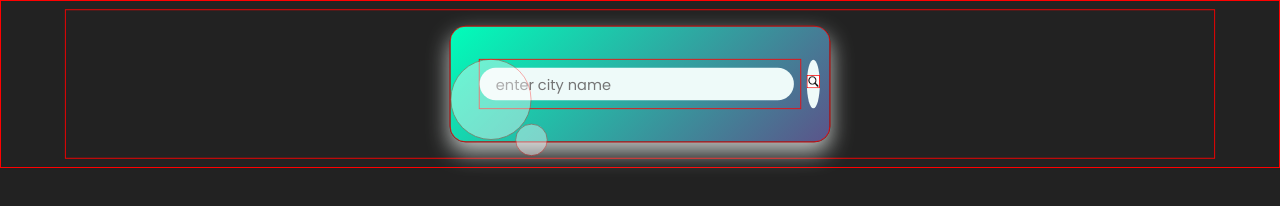
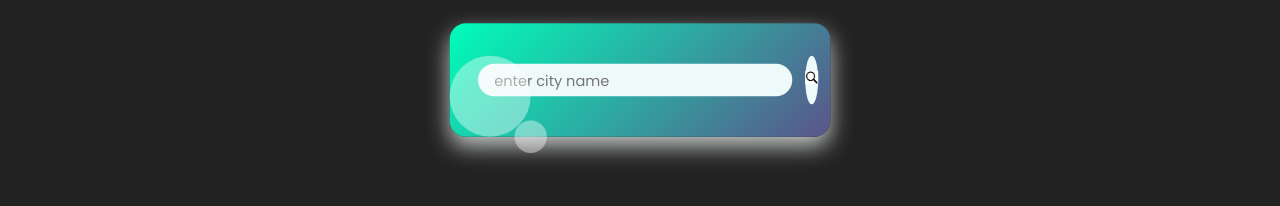
Before and after one commit to philips-Chike/WeatherChecker, a plain HTML site: page index.html in a window 1280 px wide. Drawn offline with Linux system fonts and the light colour scheme.

Commit message:
Update weather.css

```diff
--- a/weather.css
+++ b/weather.css
@@ -3,7 +3,7 @@
     margin: 0px;
     font-family: 'Poppins', sans-serif;
     box-sizing: border-box;
-    border: 1px solid red;
+
 
 }
 body {
@@ -27,7 +27,7 @@ body {
     text-align: center;
     margin: 0px auto 0;
     box-shadow: 0px 12px 28px rgb(234, 240, 238, .8);
-    -webkit-transform: scale(0.9);
+    transform: scale(0.9);
 
 
 }
```
